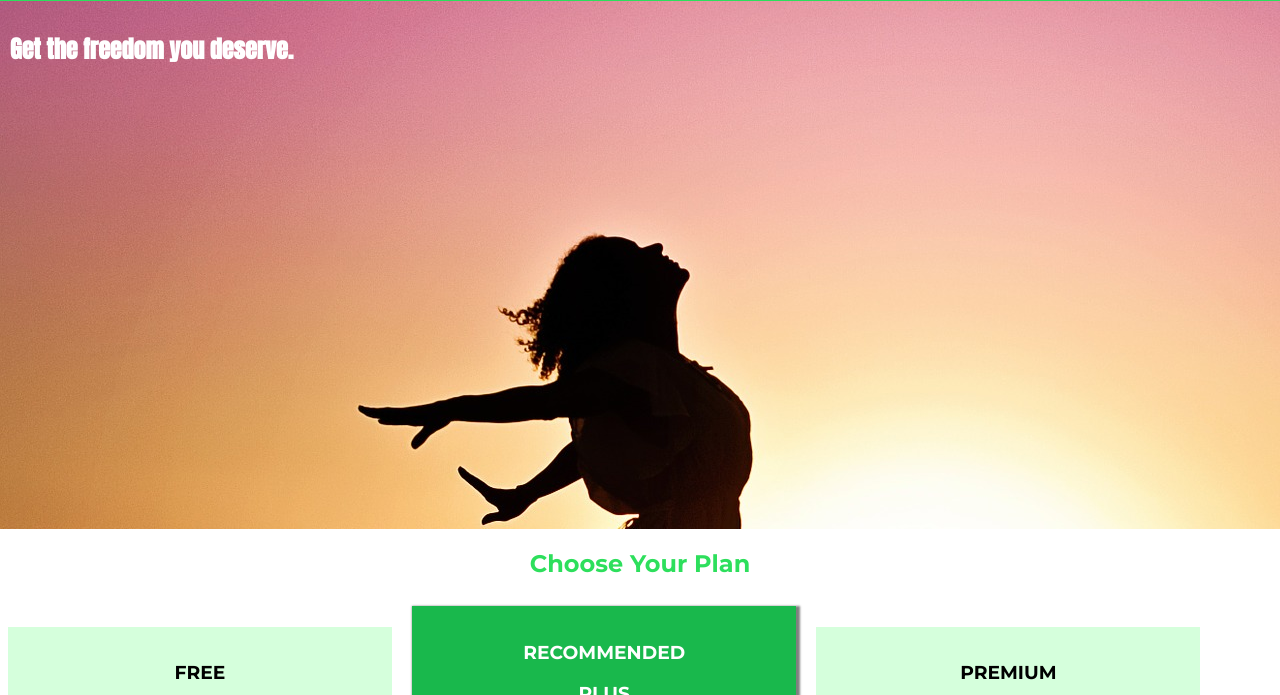
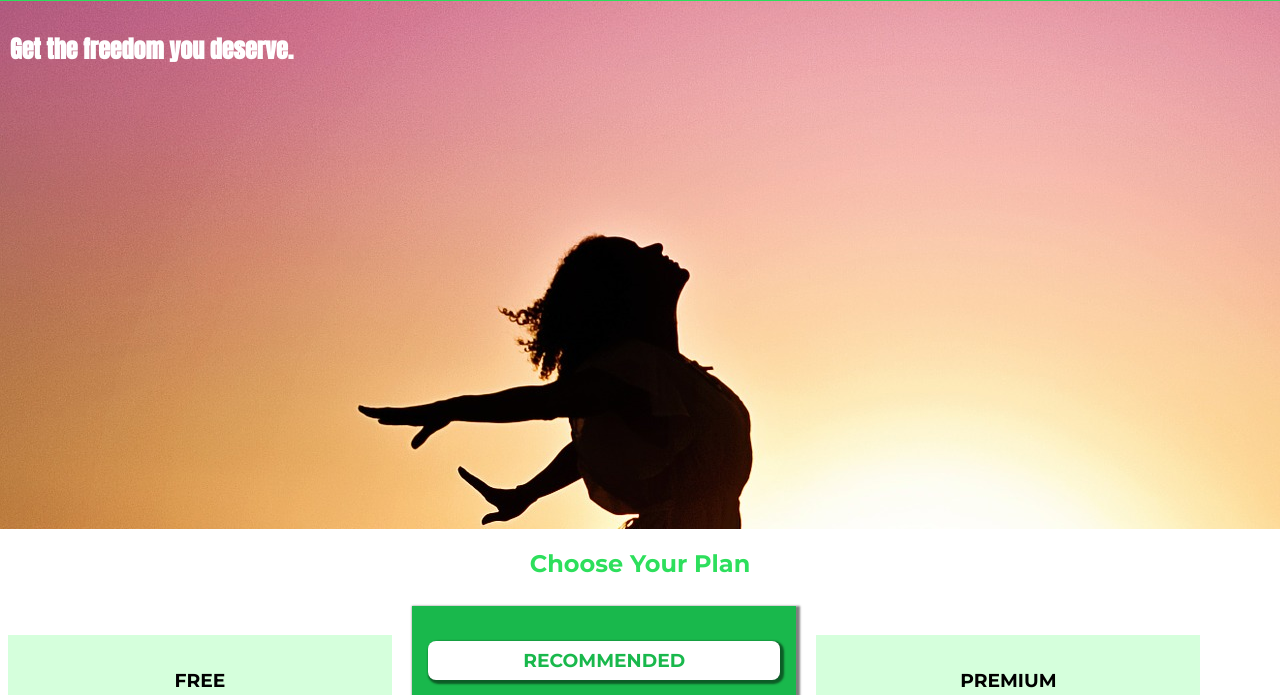
Before and after one commit to manujelko/uhost, a plain HTML site: page index.html in a window 1280 px wide. Shown: the part 42-737 px from the top of the page. Drawn offline with Linux system fonts and the light colour scheme.

Commit message:
Styling the badge with border radius

```diff
--- a/main.css
+++ b/main.css
@@ -38,6 +38,14 @@ body {
     background: #19b84c;
     color: white;
     box-shadow: 2px 2px 2px 2px rgba(0, 0, 0, 0.5);
+}
+
+.plan__annotation {
+    background: white;
+    color: #19b84c;
+    padding: 8px;
+    box-shadow: 2px 2px 2px 2px rgba(0, 0, 0, 0.5);
+    border-radius: 8px;
 }
 
 .main-header {
```
